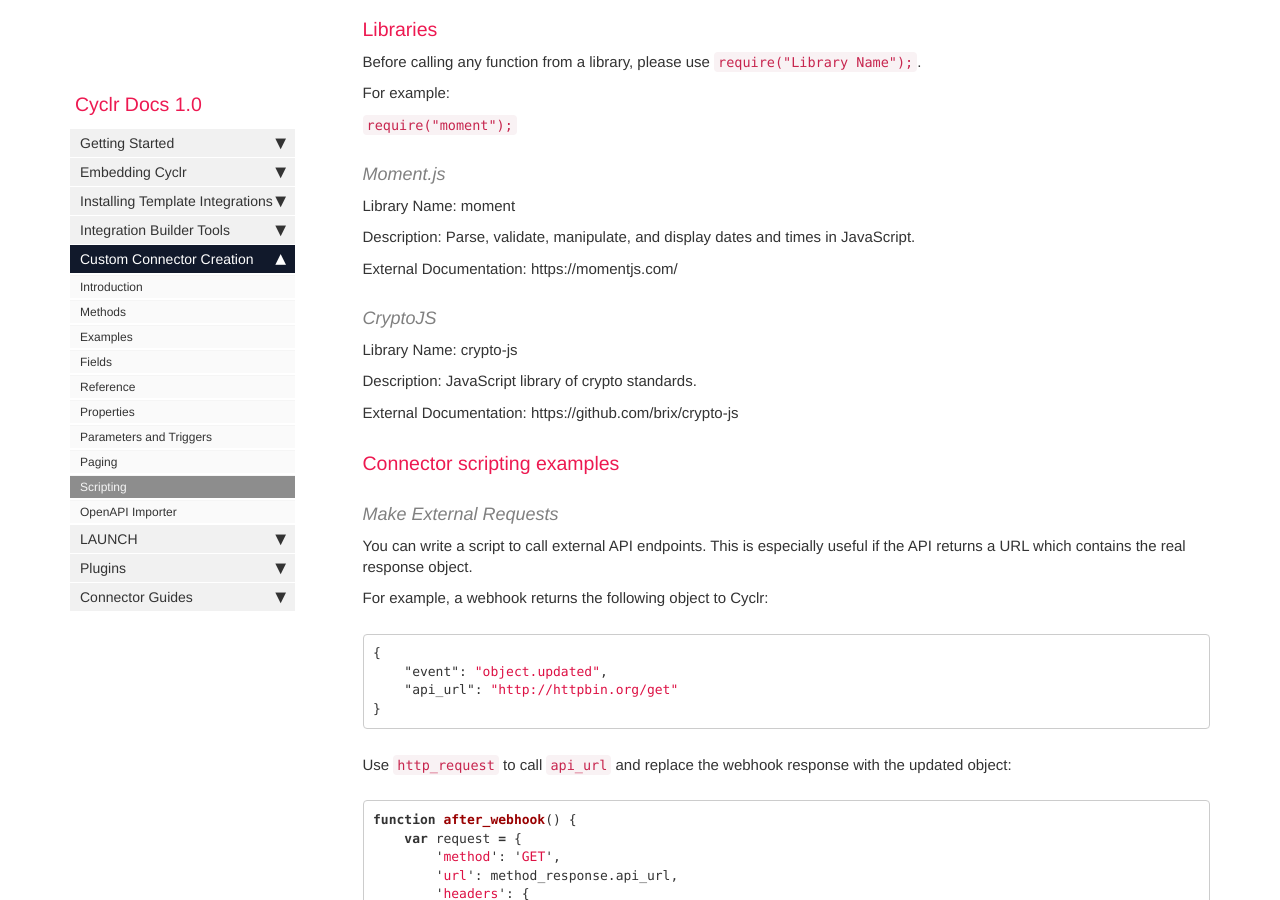
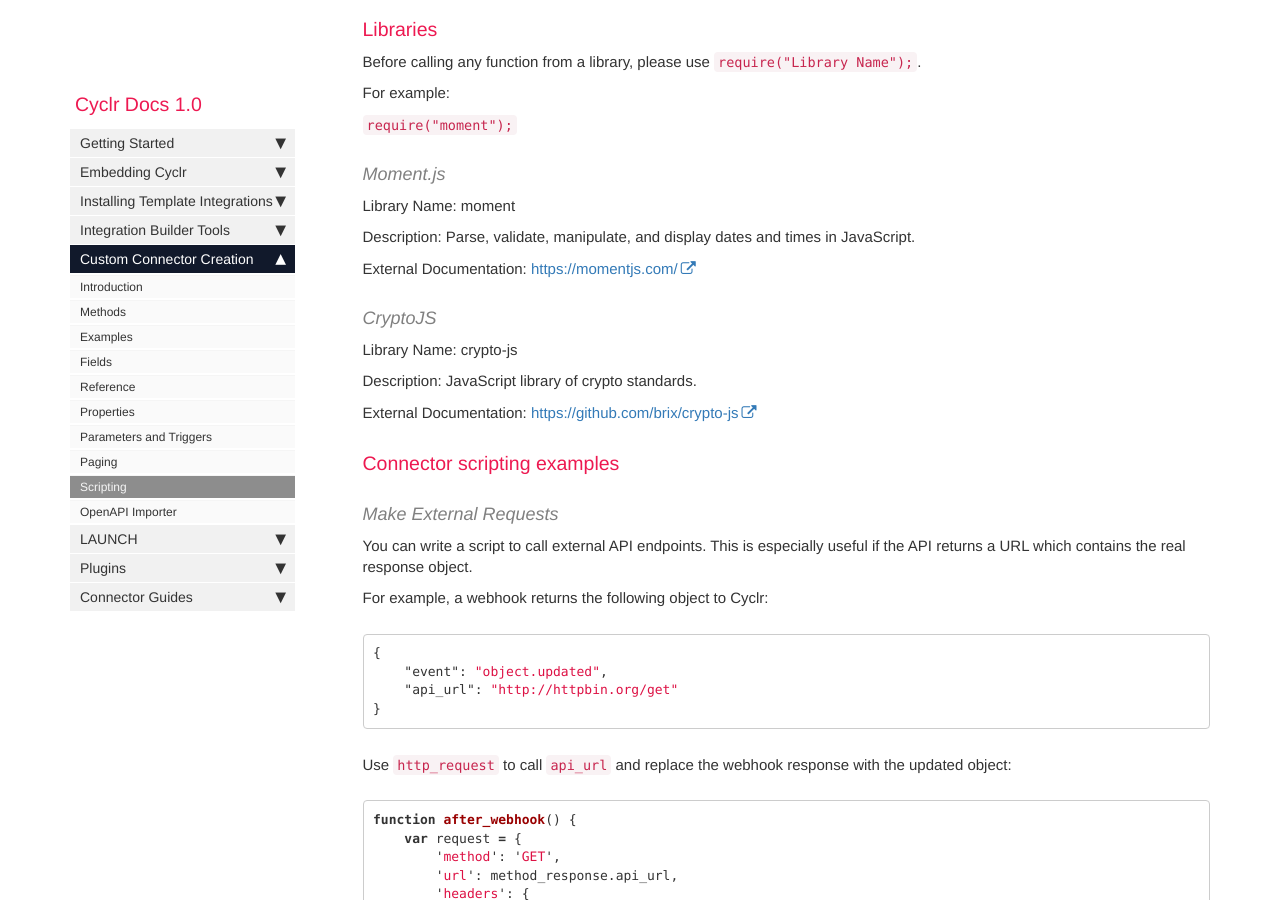
Before and after one commit to sneakysneak/docs, a Jekyll site: the page built from pages/custom-connectors/scripting.md, in a window 1280 px wide and 900 px high, scrolled down 4273 px. Built offline with Jekyll 4.4.1, drawn with Linux system fonts in a browser that asks for light colours; nearby versions of some CDN libraries; comment, search, counter and statistics services are not loaded.

Commit message:
Making third party library links clickable.

```diff
--- a/pages/custom-connectors/scripting.md
+++ b/pages/custom-connectors/scripting.md
@@ -173,7 +173,7 @@ Library Name: moment
 
 Description: Parse, validate, manipulate, and display dates and times in JavaScript.
 
-External Documentation: https://momentjs.com/
+External Documentation: <https://momentjs.com/>
 
 #### CryptoJS
 
@@ -181,7 +181,7 @@ Library Name: crypto-js
 
 Description: JavaScript library of crypto standards.
 
-External Documentation: https://github.com/brix/crypto-js
+External Documentation: <https://github.com/brix/crypto-js>
 
 ### Connector scripting examples
 
```
